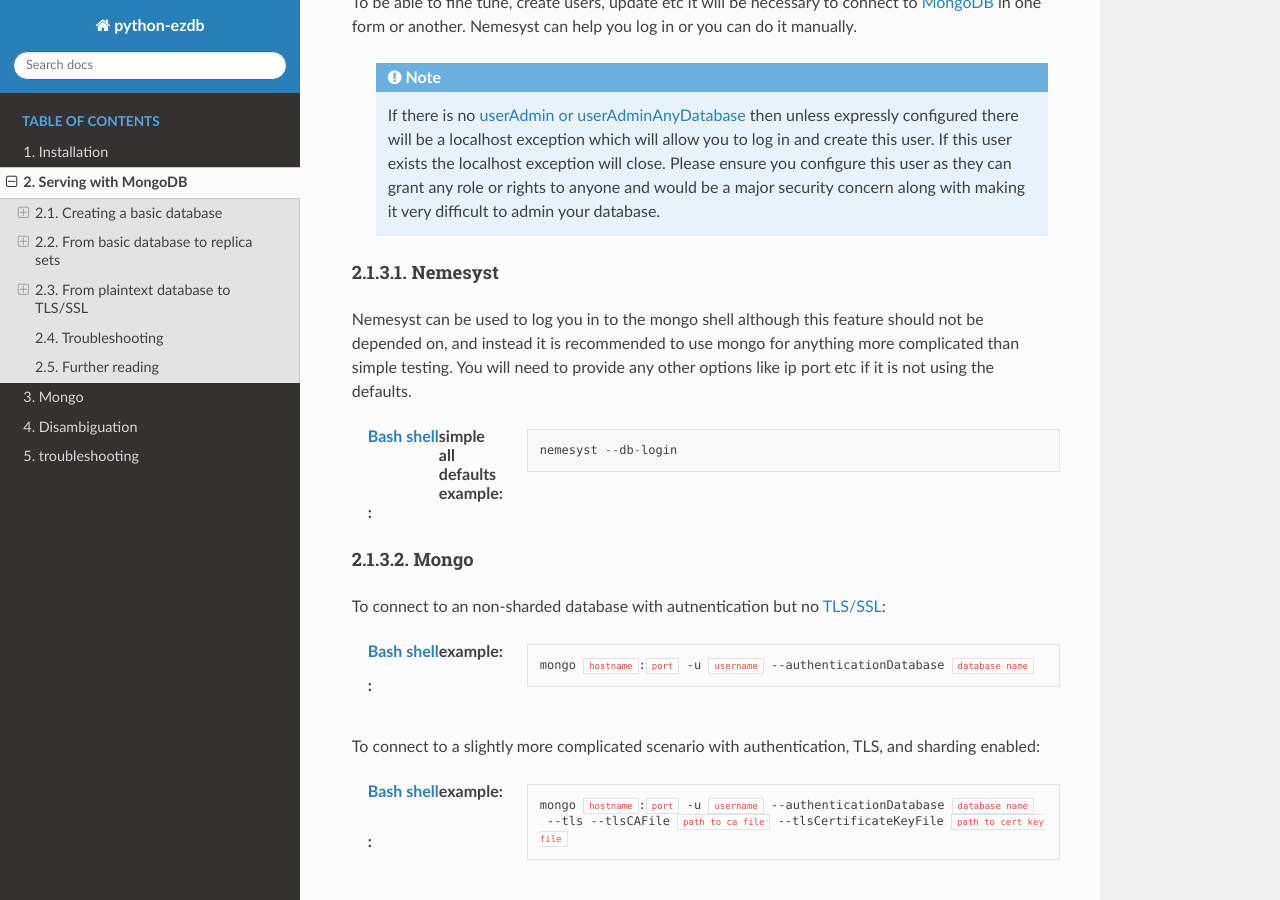
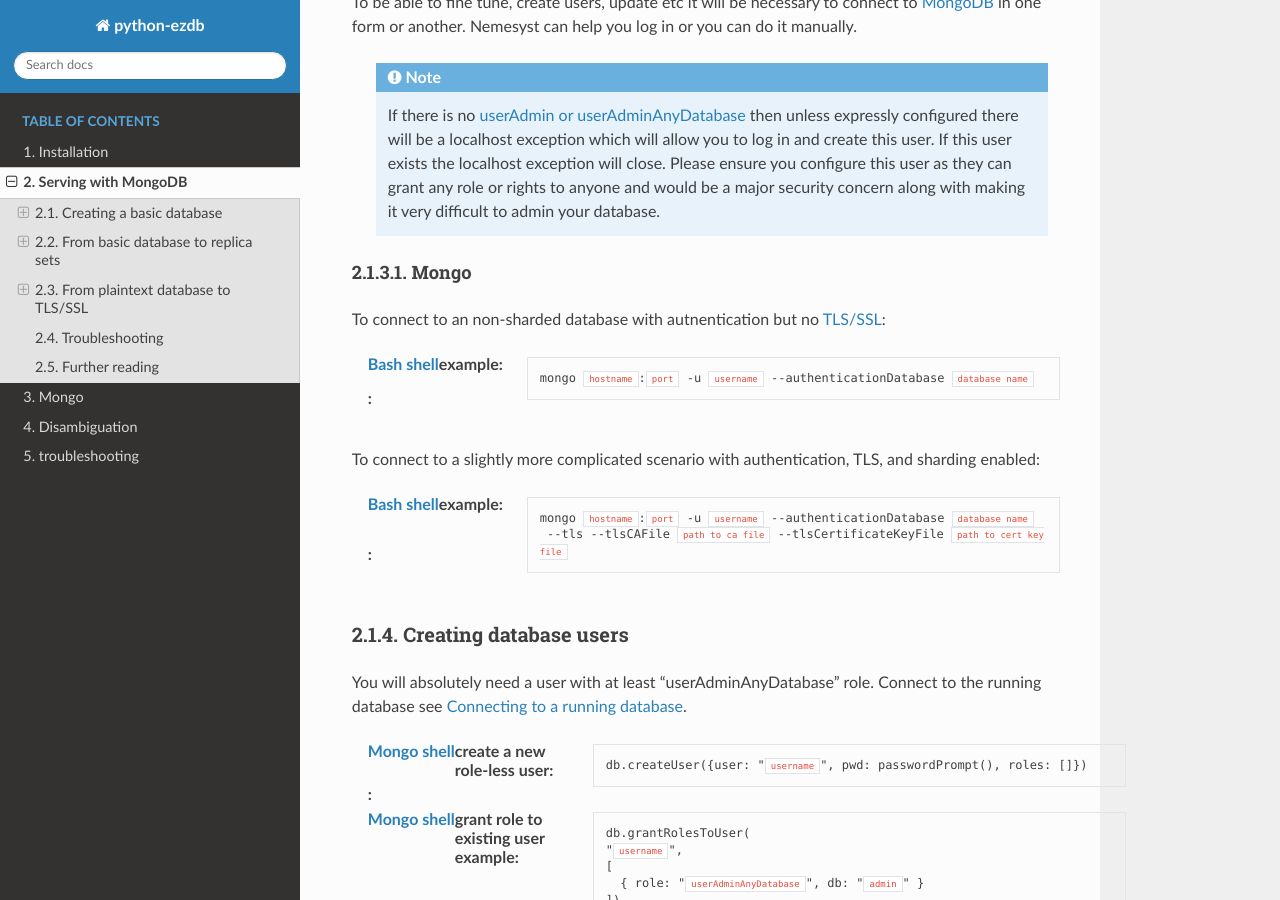
Before and after one commit to DreamingRaven/python-ezdb, a Sphinx documentation site: the page built from docs/source/serving.rst, in a window 1280 px wide and 900 px high, scrolled down 1455 px. Built offline with Sphinx 7.4.7 and the Read the Docs theme 2.0.0, drawn with Linux system fonts in a browser that asks for light colours; the version number could not be read and is left out.

Commit message:
Changed a few references to ezdb from nemesyst

```diff
--- a/docs/source/installation.rst
+++ b/docs/source/installation.rst
@@ -115,7 +115,7 @@
 
 .. code-block:: bash
 
-    pip install git+https://github.com/DreamingRaven/nemesyst.git#branch=master
+    pip install git+https://github.com/DreamingRaven/python-ezdb.git#branch=master
 
 To exit the virtual environment:
 
--- a/docs/source/serving.rst
+++ b/docs/source/serving.rst
@@ -110,17 +110,6 @@
 
  .. note::
    If there is no `userAdmin or userAdminAnyDatabase <https://docs.mongodb.com/manual/reference/built-in-roles/#userAdmin>`_ then unless expressly configured there will be a localhost exception which will allow you to log in and create this user. If this user exists the localhost exception will close. Please ensure you configure this user as they can grant any role or rights to anyone and would be a major security concern along with making it very difficult to admin your database.
-
-Nemesyst
-********
-
-Nemesyst can be used to log you in to the mongo shell although this feature should not be depended on, and instead it is recommended to use mongo for anything more complicated than simple testing. You will need to provide any other options like ip port etc if it is not using the defaults.
-
-:|bash shell|_ simple all defaults example\::
-
-  .. parsed-literal::
-
-    nemesyst --db-login
 
 Mongo
 *****
```
